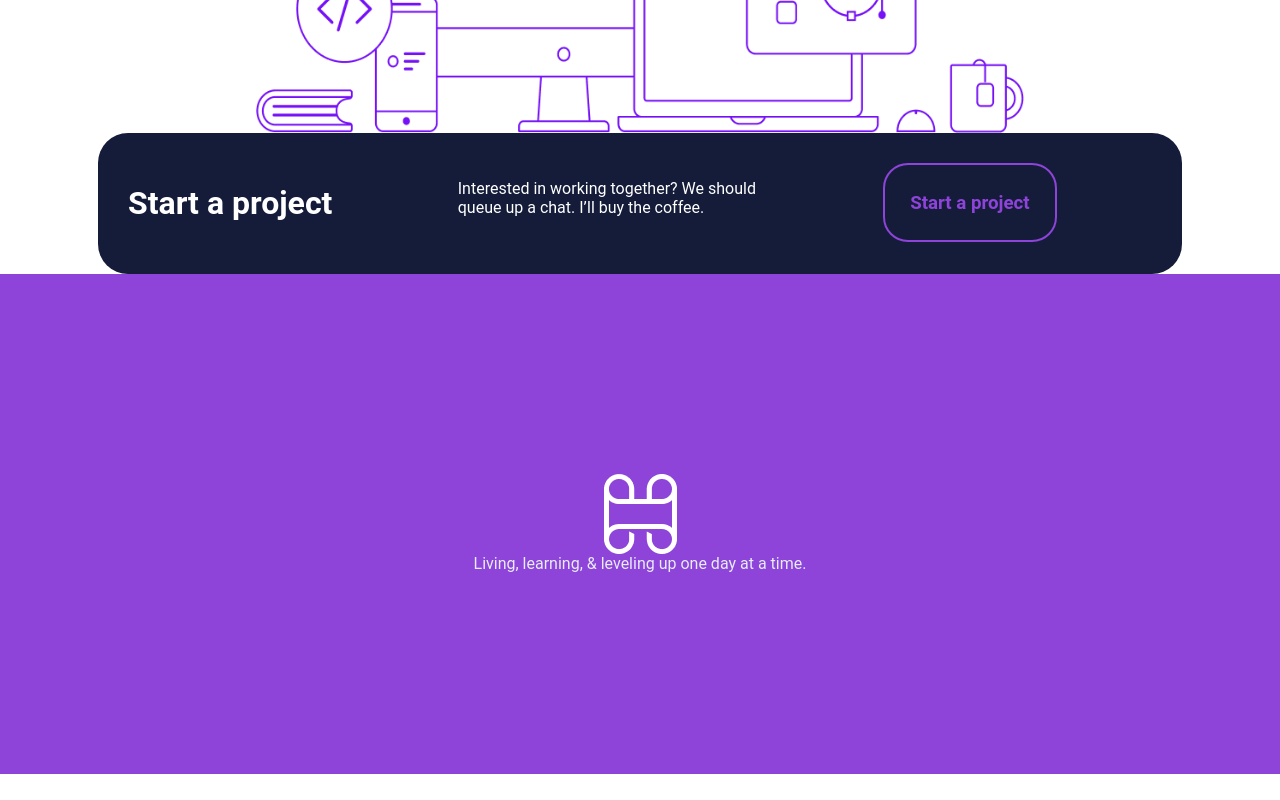
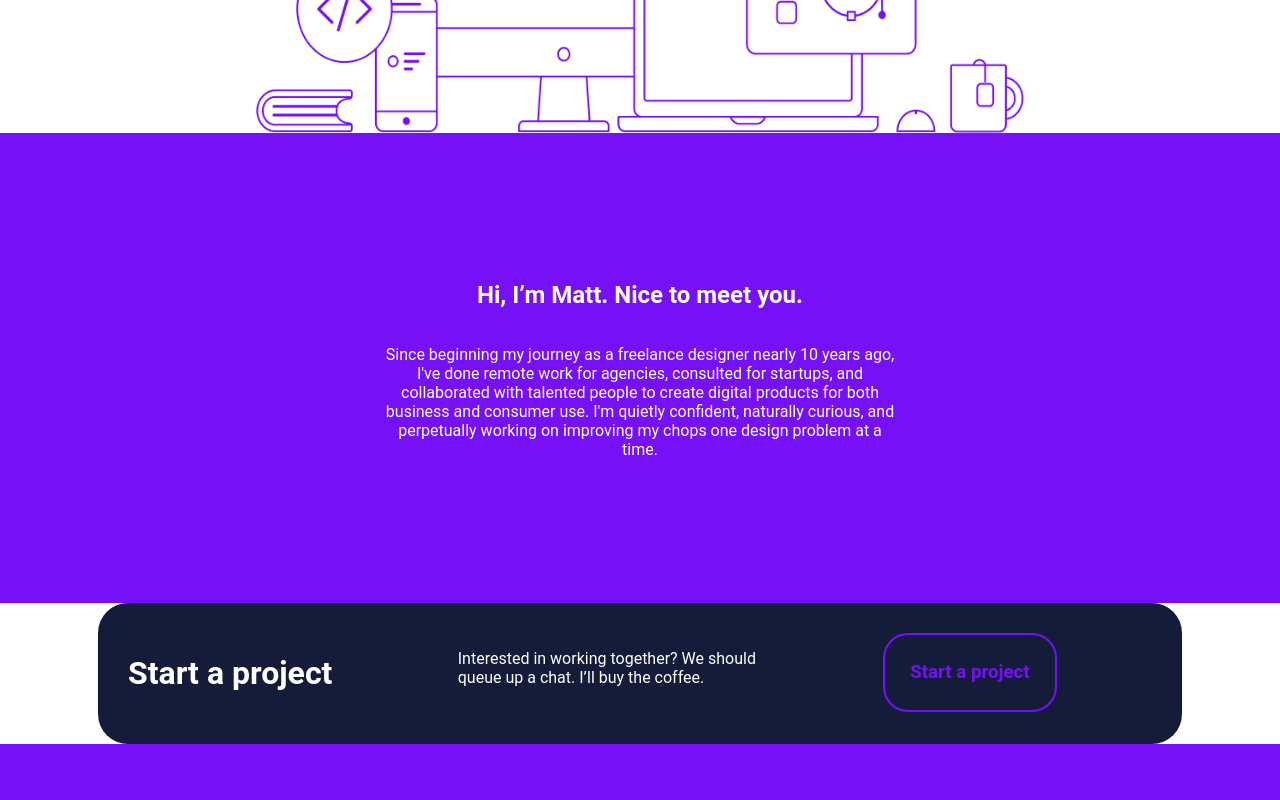
Before and after one commit to hakimmaaouia/portfolio, a React (Create React App) app: page / in a window 1280 px wide. Shown: the part 560-1360 px from the top of the page. Before the commit the page ends 1334 px from the top, so only its background shows below. Built offline with nearby package versions, Linux system fonts and the light colour scheme.

Commit message:
description

```diff
--- a/src/App.tsx
+++ b/src/App.tsx
@@ -3,11 +3,13 @@ import "./App.css";
 import Layout from "./Component/Layout/Layout";
 import Router from "./Router/Router"
 import Herobody from "./Component/Hero-body/Herobody"
+import Description from "./Component/Description/Description"
 function App() {
   return (
     <div className="App">
      <Layout>
      <Herobody/>
+     <Description/>
        </Layout>
     </div>
   );
--- a/src/Component/Description/Description.css
+++ b/src/Component/Description/Description.css
@@ -1 +1,18 @@
-re
+.descriptionContainer{
+    display: flex;
+	flex-direction: column;
+	flex-wrap: nowrap;
+	justify-content: center;
+	align-items: center;
+    align-content: stretch;
+    background:var(--purple);
+    padding:10% 30%;
+}
+
+.titledescription{
+    color: var(--white);
+}
+.titledescription{
+    color:var(--white) ;
+    text-align: center;
+}
--- a/src/Component/Description/Description.tsx
+++ b/src/Component/Description/Description.tsx
@@ -3,6 +3,13 @@ import "./Description.css"
 
 const Description=()=>{
     return(
-
+<div className="descriptionContainer">
+    <h2 className="titledescription">Hi, I’m Matt. Nice to meet you.
+</h2>
+<p className="titledescription">
+Since beginning my journey as a freelance designer nearly 10 years ago, I've done remote work for agencies, consulted for startups, and collaborated with talented people to create digital products for both business and consumer use. I'm quietly confident, naturally curious, and perpetually working on improving my chops one design problem at a time.
+    </p>
+    </div>
     )
 }
+export default Description ;
--- a/src/index.css
+++ b/src/index.css
@@ -14,7 +14,7 @@ body {
 
 
 :root {
-  --purple:#8E43D9;
+  --purple:#7510F7;
   --white:#fff
 }
 
```
Also changed, not shown: src/Component/skills/Skills.tsx (added, +12 -0 lines), 1 other file (tests, documents, lock files or other folders).
